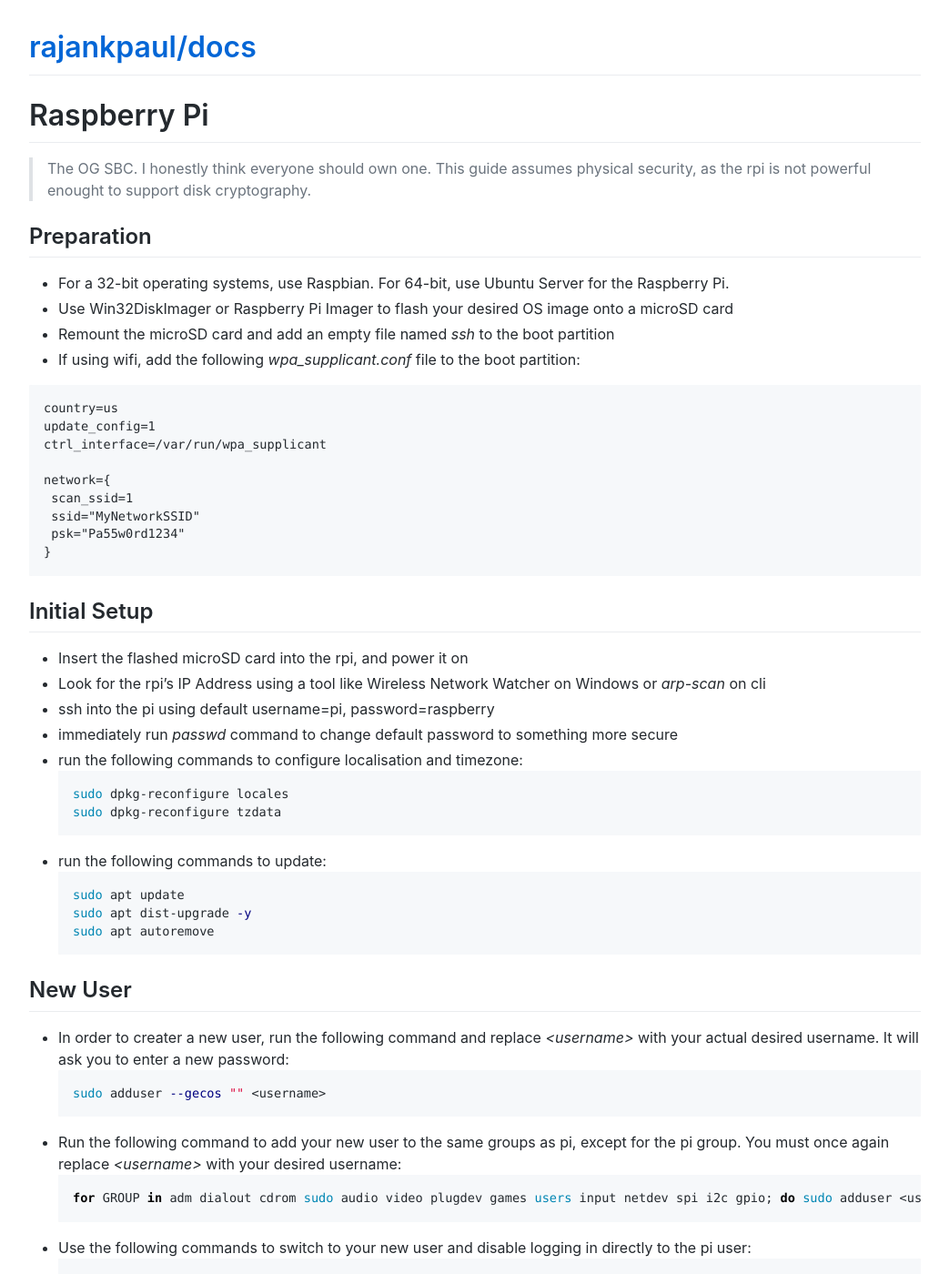
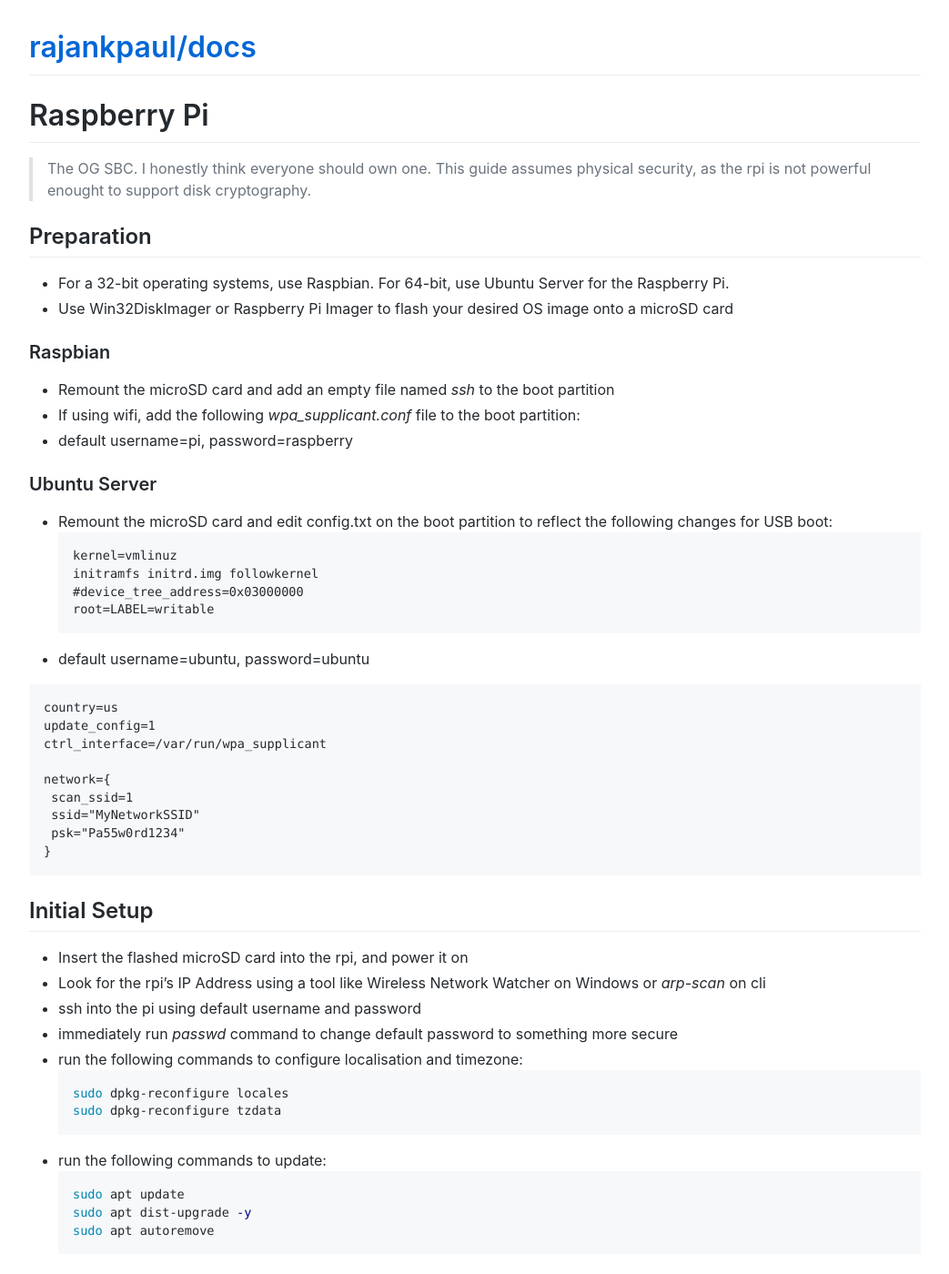
Before and after one commit to rajankpaul/docs, a Jekyll site: the page built from tutorials/raspberry_pi/index.md, in a window 1280 px wide and 1400 px high. Shown: the whole window at 91% size, without its empty margins (118-1161 px from the left). Built offline with Jekyll 4.4.1, drawn with Linux system fonts in a browser that asks for light colours; comment, search, counter and statistics services are not loaded.

Commit message:
Update index.md

````diff
--- a/tutorials/raspberry_pi/index.md
+++ b/tutorials/raspberry_pi/index.md
@@ -12,8 +12,22 @@ title: Raspberry Pi
 ## Preparation
 *   For a 32-bit operating systems, use Raspbian. For 64-bit, use Ubuntu Server for the Raspberry Pi.
 *   Use Win32DiskImager or Raspberry Pi Imager to flash your desired OS image onto a microSD card
+
+### Raspbian
 *   Remount the microSD card and add an empty file named *ssh* to the boot partition
 *   If using wifi, add the following *wpa_supplicant.conf* file to the boot partition:
+*   default username=pi, password=raspberry
+
+### Ubuntu Server
+*   Remount the microSD card and edit config.txt on the boot partition to reflect the following changes for USB boot:
+```
+kernel=vmlinuz
+initramfs initrd.img followkernel
+#device_tree_address=0x03000000
+root=LABEL=writable
+```
+
+*   default username=ubuntu, password=ubuntu
 
 ```
 country=us
@@ -30,7 +44,7 @@ network={
 ## Initial Setup
 *   Insert the flashed microSD card into the rpi, and power it on
 *   Look for the rpi's IP Address using a tool like Wireless Network Watcher on Windows or *arp-scan* on cli
-*   ssh into the pi using default username=pi, password=raspberry
+*   ssh into the pi using default username and password
 *   immediately run *passwd* command to change default password to something more secure
 *   run the following commands to configure localisation and timezone:
 ```bash
````
